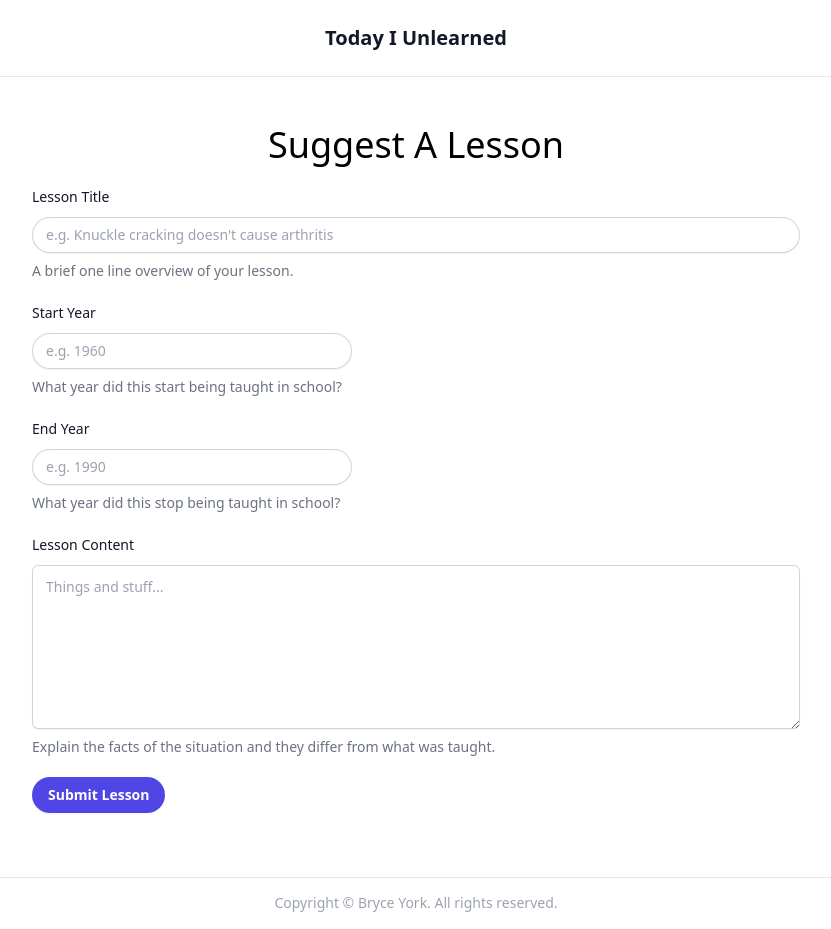
After one commit to meetbryce/today-i-unlearned, a Flask app: page /suggest in a window 1280 px wide. The commit adds this page. Shown: the whole page, without its empty margins (224-1055 px from the left). Run offline with Flask 3, Linux system fonts and the light colour scheme; style sheets or scripts are compiled from the project's sources; some libraries are stand-ins or nearby versions.

```diff
--- a/app.py
+++ b/app.py
@@ -46,7 +46,7 @@ def year_route(year):
                                       end as vote
                            from lessons l
                                     left join main.votes v on l.id = v.lesson_id
-                           where start_year <= ?
+                           where published = true and start_year <= ?
                              and end_year >= ?)
         select id, title, content, sum(vote) + 37 as usefulness
         from lessons_and_votes
@@ -86,23 +86,60 @@ def lesson_route(lesson_id):
         # todo: error
         pass
 
-    lesson = db.execute('select * from lessons where id = ?', lesson_id)[0]
+    lesson = db.execute('select * from lessons where id = ? and published = true', lesson_id)[0]
+    # todo: 404 not found
     return render_template('lesson.html', lesson=lesson)
 
 
 @app.route('/lesson/<lesson_id>/feedback', methods=["GET", "POST"])
 def lesson_feedback_route(lesson_id):
     if not lesson_id:
-        # todo: error
+        # todo: error (must be a valid lesson_id from the database)
         pass
-        #  or
+
     if request.method == "POST":
-        # todo: capture the feedback
-        pass
+        feedback = request.form.get('feedback')
+        if not feedback:
+            lesson = db.execute('select * from lessons where id = ? and published = true', lesson_id)[0]
+            return render_template('lesson_feedback.html', lesson=lesson, error=True)
+
+        ip = request.environ.get('HTTP_X_FORWARDED_FOR')
+        if not ip:
+            ip = request.environ['REMOTE_ADDR']  # nb: in a test/local environment it will be 127.0.0.1
+
+        db.execute('INSERT INTO feedback (lesson_id, user_ip, feedback) VALUES (?, ?, ?)', lesson_id, ip, feedback)
+
+        return render_template('lesson_feedback_success.html')
     else:
         lesson = db.execute('select * from lessons where id = ?', lesson_id)[0]
         return render_template('lesson_feedback.html', lesson=lesson)
 
 
+@app.route('/suggest', methods=["GET", "POST"])
+def suggest_route():
+    if request.method == "POST":
+        title = request.form.get('title')
+        content = request.form.get('content')
+        start_year = request.form.get('start_year')
+        end_year = request.form.get('end_year')
+
+        if not (title and content and start_year and end_year):
+            # todo: handle errors
+            pass
+
+        # end year should be after start year
+        if not (end_year > start_year):
+            # todo: handle error
+            pass
+
+        # create the lesson with published = false
+        db.execute('insert into lessons (title, content, start_year, end_year, published) '
+                   'values (?, ?, ?, ?, false)', title, content, start_year, end_year)
+
+        return render_template('suggest_success.html', title=title, content=content,
+                               start_year=start_year, end_year=end_year)
+    return render_template('suggest.html')
+
+
 if __name__ == '__main__':
     app.run()
--- a/scripts/db-setup.sql
+++ b/scripts/db-setup.sql
@@ -5,6 +5,7 @@ create table lessons
     content    text                              not null,
     start_year integer                           not null,
     end_year   integer                           not null,
+    published  boolean   default true            not null,
     created_dt TIMESTAMP DEFAULT CURRENT_TIMESTAMP
 );
 create index start_year on "lessons" (start_year);
@@ -21,3 +22,13 @@ create table votes
 );
 create unique index unique_user_lesson on "votes" (user_ip, lesson_id);
 create index lesson_id on "votes" (lesson_id);
+
+create table feedback
+(
+    id         integer primary key autoincrement not null,
+    lesson_id  integer                           not null,
+    user_ip    string                            not null,
+    feedback   text                              not null,
+    created_dt TIMESTAMP DEFAULT CURRENT_TIMESTAMP,
+    FOREIGN KEY (lesson_id) REFERENCES lessons (id)
+);
--- a/templates/index.html
+++ b/templates/index.html
@@ -22,7 +22,7 @@
                 <div>
                     <button type="submit"
                             class="rounded-r-full bg-indigo-600 pr-7 pl-6 py-3 text-base font-semibold text-white
-                            sm:text-sm shadow-sm hover:bg-indigo-500 focus-visible:outline focus-visible:outline-2
+                            sm:text-sm shadow-sm hover:bg-indigo-700 focus-visible:outline focus-visible:outline-2
                             focus-visible:outline-offset-2 focus-visible:outline-indigo-600">
                         Let's go!
                     </button>
--- a/templates/layout.html
+++ b/templates/layout.html
@@ -30,7 +30,20 @@
 <main class="container mx-auto h-auto">
     {% block body %}{% endblock %}
 </main>
-<footer class="mt-auto border-t">
+<footer class="mt-auto">
+    <div class="relative">
+        <div class="absolute inset-0 flex items-center" aria-hidden="true">
+            <div class="w-full border-t border-gray-200"></div>
+        </div>
+        <div class="relative flex justify-center {% if request.endpoint == 'suggest_route'  %}hidden{% endif %}">
+            <a href="/suggest" class="inline-flex items-center gap-x-1.5 rounded-full bg-white px-3 py-1.5 text-sm font-semibold text-gray-900 shadow-sm ring-1 ring-inset ring-gray-300 hover:bg-gray-50">
+                <svg class="-ml-1 -mr-0.5 h-5 w-5 text-gray-400" viewBox="0 0 20 20" fill="currentColor" aria-hidden="true">
+                    <path d="M10.75 4.75a.75.75 0 00-1.5 0v4.5h-4.5a.75.75 0 000 1.5h4.5v4.5a.75.75 0 001.5 0v-4.5h4.5a.75.75 0 000-1.5h-4.5v-4.5z"></path>
+                </svg>
+                Suggest A Lesson
+            </a>
+        </div>
+    </div>
     <div class="container mx-auto py-4 text-center text-gray-400 text-sm">Copyright &copy; Bryce York. All rights reserved.</div>
 </footer>
 {# todo: footer with popular years (for SEO) #}
--- a/templates/lesson_feedback.html
+++ b/templates/lesson_feedback.html
@@ -8,14 +8,14 @@
     {# todo: breadcrumbs ?? #}
     <h2 class="text-2xl text-center mb-5">Thanks for taking the time to give us feedback!</h2>
     <form method="post" class="mx-auto max-w-4xl mb-5">
-        <label for="feedback" class="block text-sm font-medium leading-6 text-gray-900">Enter your feedback about "<em>{{ lesson.title }}</em>"</label>
+        <label for="feedback" class="block text-sm font-medium leading-6 {% if error %}text-red-600{% else %}text-gray-900{% endif %}">Enter your feedback about "<em>{{ lesson.title }}</em>"</label>
         <div class="mt-2">
             <textarea rows="4" name="feedback" id="feedback"
-                      class="block w-full rounded-md border-0 py-1.5 text-gray-900 shadow-sm ring-1 ring-inset ring-gray-300 placeholder:text-gray-400 focus:ring-2 focus:ring-inset focus:ring-indigo-600 sm:text-sm sm:leading-6"></textarea>
+                      class="{% if error %}ring-red-300{% endif %} block w-full rounded-md border-0 py-1.5 text-gray-900 shadow-sm ring-1 ring-inset ring-gray-300 placeholder:text-gray-400 focus:ring-2 focus:ring-inset focus:ring-indigo-600 sm:text-sm sm:leading-6" required></textarea>
         </div>
         <div class="mt-2 flex justify-end">
             <button type="submit"
-                    class="inline-flex items-center rounded-md bg-indigo-600 px-3 py-2 text-sm font-semibold text-white shadow-sm hover:bg-indigo-500 focus-visible:outline focus-visible:outline-2 focus-visible:outline-offset-2 focus-visible:outline-indigo-600">
+                    class="inline-flex items-center rounded-full bg-indigo-600 px-4 py-2 text-sm font-semibold text-white shadow-sm hover:bg-indigo-500 focus-visible:outline focus-visible:outline-2 focus-visible:outline-offset-2 focus-visible:outline-indigo-600">
                 Share Feedback
             </button>
         </div>
--- /dev/null
+++ b/templates/suggest.html
@@ -0,0 +1,59 @@
+{% extends 'layout.html' %}
+
+{% block title %}Suggest A Lesson{% endblock %}
+
+{% block body %}
+    <div class="container">
+        <h1 class="text-4xl text-center mb-5">Suggest A Lesson</h1>
+        <form method="post" class="max-w-3xl mx-auto">
+            <div class="mb-5">
+                <label for="title" class="block text-sm font-medium leading-6 text-gray-900">Lesson Title</label>
+                <div class="mt-2">
+                    <input type="text" name="title" id="title"
+                           class="block w-full rounded-full border-0 px-3.5 py-1.5 text-gray-900 shadow-sm ring-1 ring-inset ring-gray-300 placeholder:text-gray-400 focus:ring-2 focus:ring-inset focus:ring-indigo-600 sm:text-sm sm:leading-6"
+                           placeholder="e.g. Knuckle cracking doesn't cause arthritis"
+                           aria-describedby="title-description" required>
+                </div>
+                <p class="mt-2 text-sm text-gray-500" id="title-description">A brief one line overview of your
+                    lesson.</p>
+            </div>
+            <div class="max-w-lg mb-5">
+                <label for="start_year" class="block text-sm font-medium leading-6 text-gray-900">Start Year</label>
+                <div class="mt-2 max-w-xs">
+                    <input type="number" name="start_year" id="start_year" min="0" max="2023"
+                           class="block w-full rounded-full border-0 px-3.5 py-1.5 text-gray-900 shadow-sm ring-1 ring-inset ring-gray-300 placeholder:text-gray-400 focus:ring-2 focus:ring-inset focus:ring-indigo-600 sm:text-sm sm:leading-6"
+                           placeholder="e.g. 1960" aria-describedby="start_year-description" required>
+                </div>
+                <p class="mt-2 text-sm text-gray-500" id="start_year-description">What year did this start being taught
+                    in school?</p>
+            </div>
+            <div class="max-w-lg mb-5">
+                <label for="end_year" class="block text-sm font-medium leading-6 text-gray-900">End Year</label>
+                <div class="mt-2 max-w-xs">
+                    <input type="number" name="end_year" id="end_year" min="0" max="2030"
+                           class="block w-full rounded-full border-0 px-3.5 py-1.5 text-gray-900 shadow-sm ring-1 ring-inset ring-gray-300 placeholder:text-gray-400 focus:ring-2 focus:ring-inset focus:ring-indigo-600 sm:text-sm sm:leading-6"
+                           placeholder="e.g. 1990" aria-describedby="end_year-description" required>
+                </div>
+                <p class="mt-2 text-sm text-gray-500" id="end_year-description">What year did this stop being taught in
+                    school?</p>
+            </div>
+            <div class="mb-5">
+                <label for="content" class="block text-sm font-medium leading-6 text-gray-900">Lesson Content</label>
+                <div class="mt-2">
+                    <textarea rows="6" name="content" id="content"
+                              class="block w-full rounded-md border-0 px-3.5 py-2.5 text-gray-900 shadow-sm ring-1 ring-inset ring-gray-300 placeholder:text-gray-400 focus:ring-2 focus:ring-inset focus:ring-indigo-600 sm:text-sm sm:leading-6"
+                              placeholder="Things and stuff..." aria-describedby="content-description"
+                              required></textarea>
+                </div>
+                <p class="mt-2 text-sm text-gray-500" id="content-description">Explain the facts of the situation and
+                    they differ from what was taught.</p>
+            </div>
+            <div class="mt-2 mb-16">
+                <button type="submit"
+                        class="inline-flex items-center rounded-full bg-indigo-600 px-4 py-2 text-sm font-semibold text-white shadow-sm hover:bg-indigo-500 focus-visible:outline focus-visible:outline-2 focus-visible:outline-offset-2 focus-visible:outline-indigo-600">
+                    Submit Lesson
+                </button>
+            </div>
+        </form>
+    </div>
+{% endblock %}
--- a/templates/year.html
+++ b/templates/year.html
@@ -17,7 +17,7 @@
                           <svg class="h-1.5 w-1.5 fill-green-500" viewBox="0 0 6 6" aria-hidden="true">
                             <circle cx="3" cy="3" r="3"></circle>
                           </svg>
-                          Usefulness: <strong>{{ lesson.usefulness }}</strong>
+                          Usefulness: <strong>{{ lesson.usefulness }}</strong> {# todo: color code by usefulness? #}
                         </span>
                     </li>
                     <li>
```
Also changed, not shown: templates/lesson_feedback_success.html (added, +16 -0 lines), templates/suggest_success.html (added, +24 -0 lines), README.md, tiu.db.
